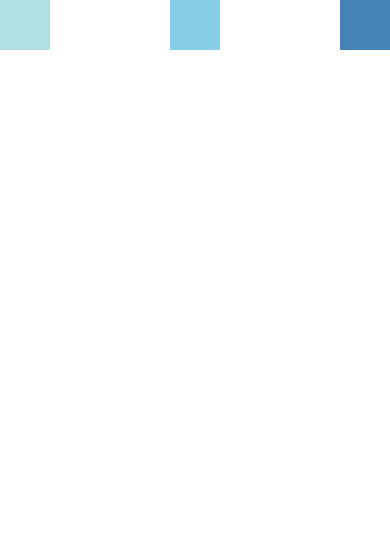
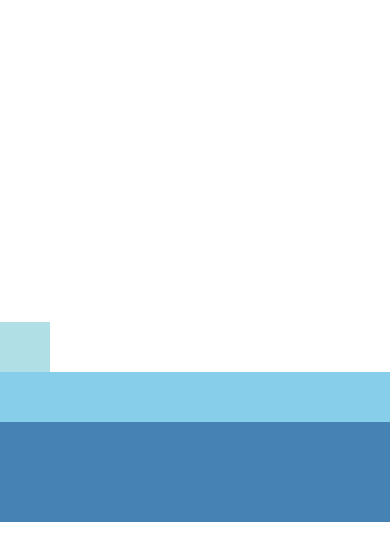
Before and after one commit to nandohidayat/Awesome-Project, a React Native app: screen / in a window 390 px wide. Shown: the top 560 px of the page. Built offline with nearby package versions, Linux system fonts and the light colour scheme.

Commit message:
AlignItemsBasics

```diff
--- a/App.js
+++ b/App.js
@@ -1,24 +1,25 @@
 import React, { Component } from 'react'
 import { AppRegistry, View } from 'react-native'
 
-export default class JustifyContentsBasics extends Component {
+export default class AlignItemsBasics extends Component {
   render() {
     return (
       <View
         style={{
           flex: 1,
-          flexDirection: 'row',
-          justifyContent: 'space-between'
+          flexDirection: 'column',
+          justifyContent: 'center',
+          alignItems: 'stretch'
         }}
       >
         <View
           style={{ width: 50, height: 50, backgroundColor: 'powderblue' }}
         />
-        <View style={{ width: 50, height: 50, backgroundColor: 'skyblue' }} />
-        <View style={{ width: 50, height: 50, backgroundColor: 'steelblue' }} />
+        <View style={{ height: 50, backgroundColor: 'skyblue' }} />
+        <View style={{ height: 100, backgroundColor: 'steelblue' }} />
       </View>
     )
   }
 }
 
-AppRegistry.registerComponent('AwesomeProject', () => JustifyContentsBasics)
+AppRegistry.registerComponent('AwesomeProject', () => AlignItemsBasics)
```
